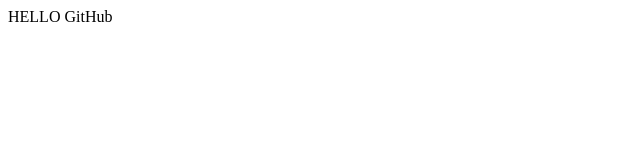
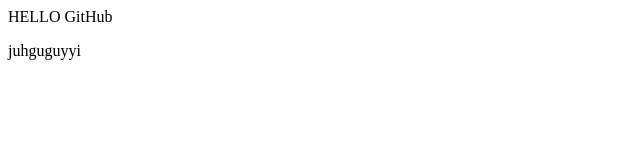
Before and after one commit to RealDanTvI1/RealDanTvI1HTML, a plain HTML site: page index.html in a window 1280 px wide. Shown: the full height of the page, 0-640 px from the left. Drawn offline with Linux system fonts and the light colour scheme.

Commit message:
test_commit

```diff
--- a/index.html
+++ b/index.html
@@ -8,5 +8,6 @@
 </head>
 <body>
     HELLO GitHub
+    <p>juhguguyyi</p>
 </body>
 </html>
```
